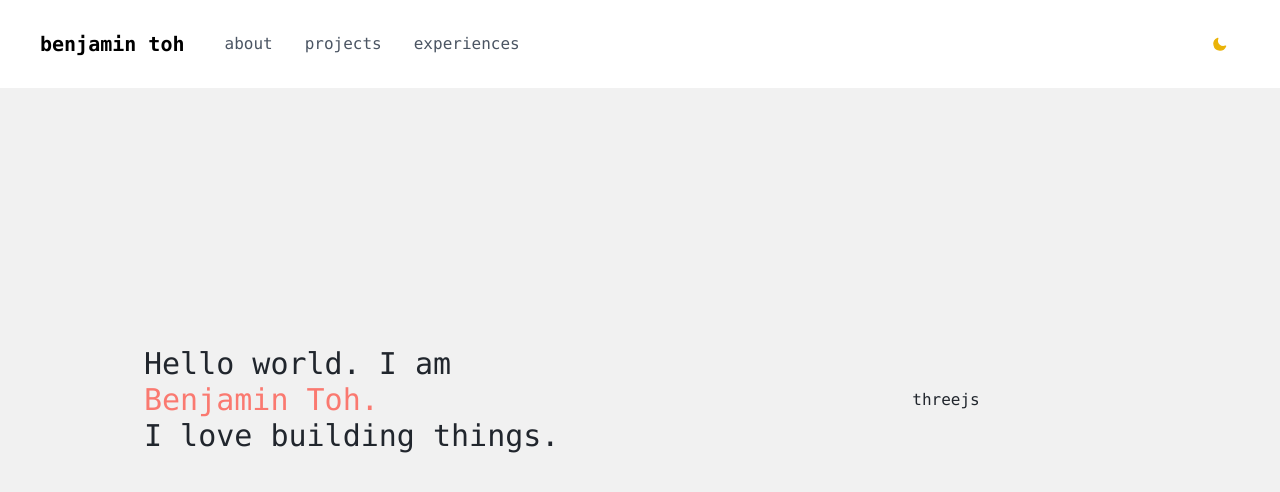
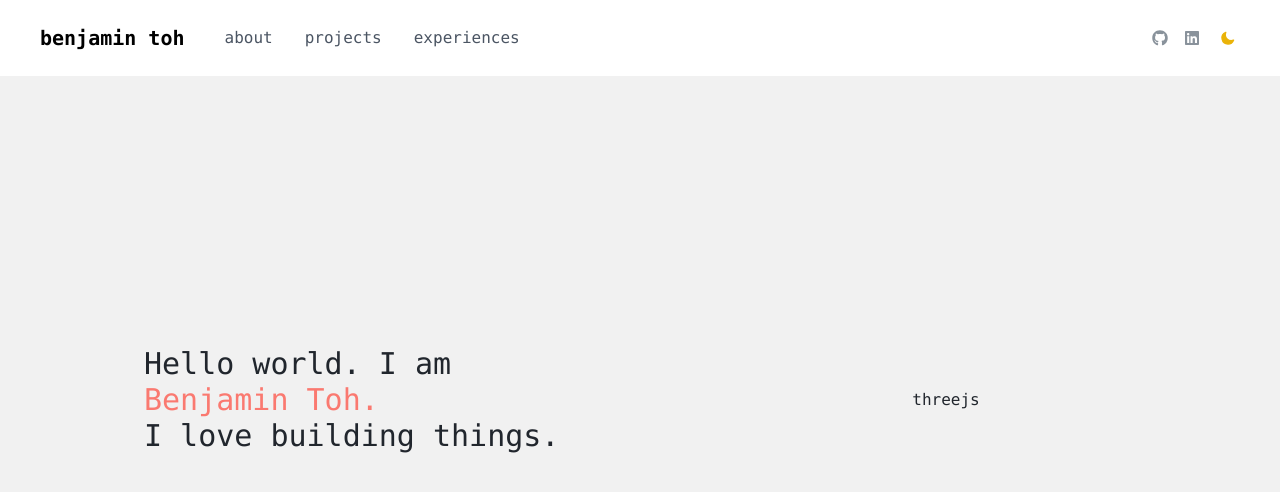
Before and after one commit to bentohset/dev-portfolio, a Next.js app: page / in a window 1280 px wide. Shown: the top 492 px of the page. Built offline with nearby package versions, Linux system fonts and the light colour scheme.

Commit message:
add buttons to navbar

```diff
--- a/src/components/Navbar.js
+++ b/src/components/Navbar.js
@@ -2,6 +2,8 @@ import Link from 'next/link'
 import { useRouter } from 'next/router'
 import React, { useEffect, useState } from "react";
 import { useTheme } from "next-themes";
+import userData from '@/constants/data';
+import { FaEnvelope, FaGithub, FaLink, FaLinkedin } from 'react-icons/fa'
 
 function Navbar() {
     const router = useRouter()
@@ -121,10 +123,16 @@ function Navbar() {
 
 
         <div className="space-x-4 flex flex-row items-center">
+          <a href={userData.contacts.github} target='__blank'>
+            <FaGithub className='dark:text-[#c6cdd5] text-[#89929b] hover:text-[#21262d] dark:hover:text-[#ecf2f8]'/>
+          </a>
+          <a href={userData.contacts.linkedin} target='__blank'>
+            <FaLinkedin className='dark:text-[#c6cdd5] text-[#89929b] hover:text-[#21262d] dark:hover:text-[#ecf2f8]'/>
+          </a>
           <button
             aria-label="Toggle Dark Mode"
             type="button"
-            className="w-10 h-10 p-3 rounded focus:outline-none"
+            className="w-6 h-6 p-1 rounded focus:outline-none items-center justify-center flex"
             onClick={() => setTheme(theme === "dark" ? "light" : "dark")}
           >
             {mounted && (
```
